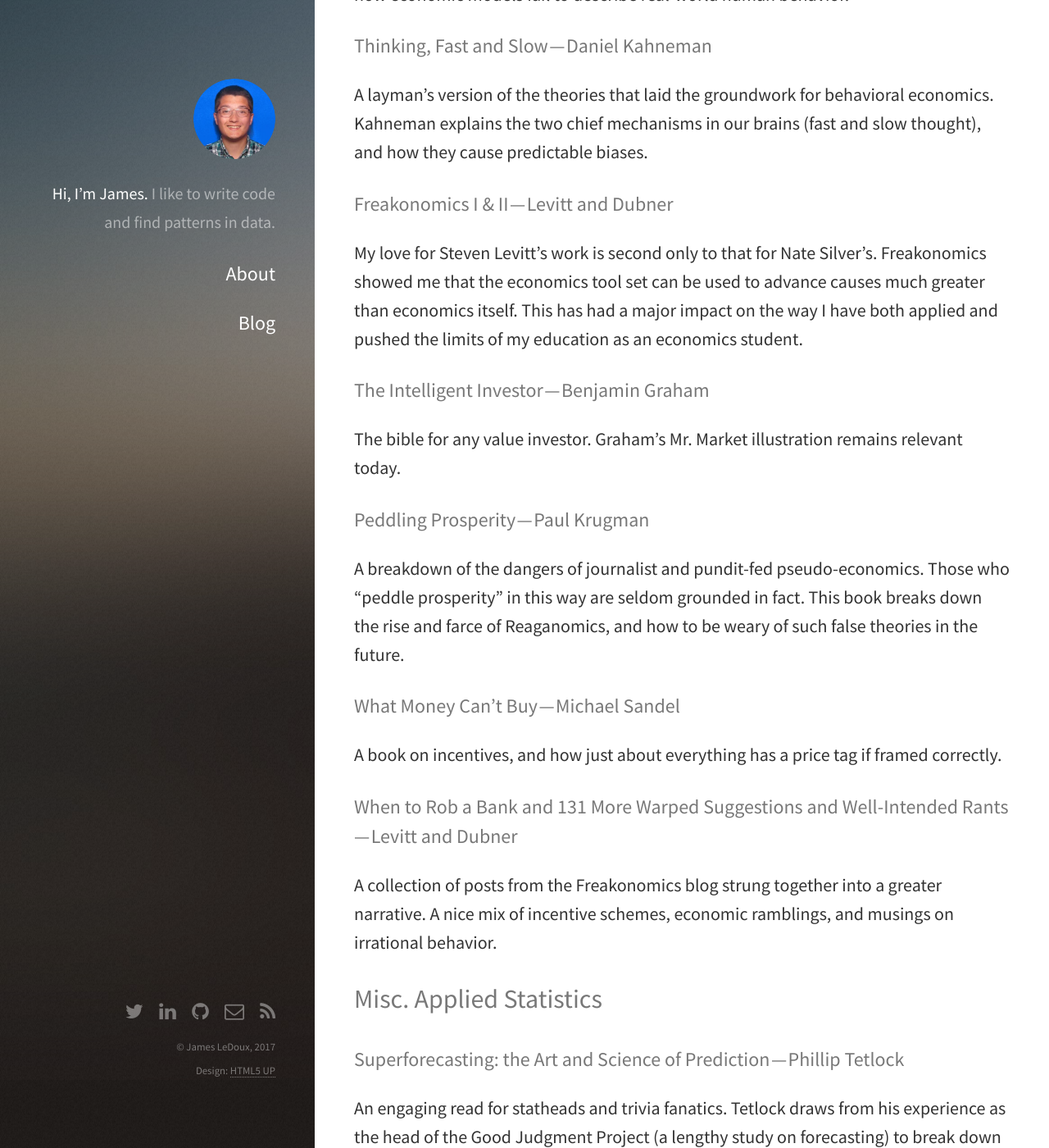
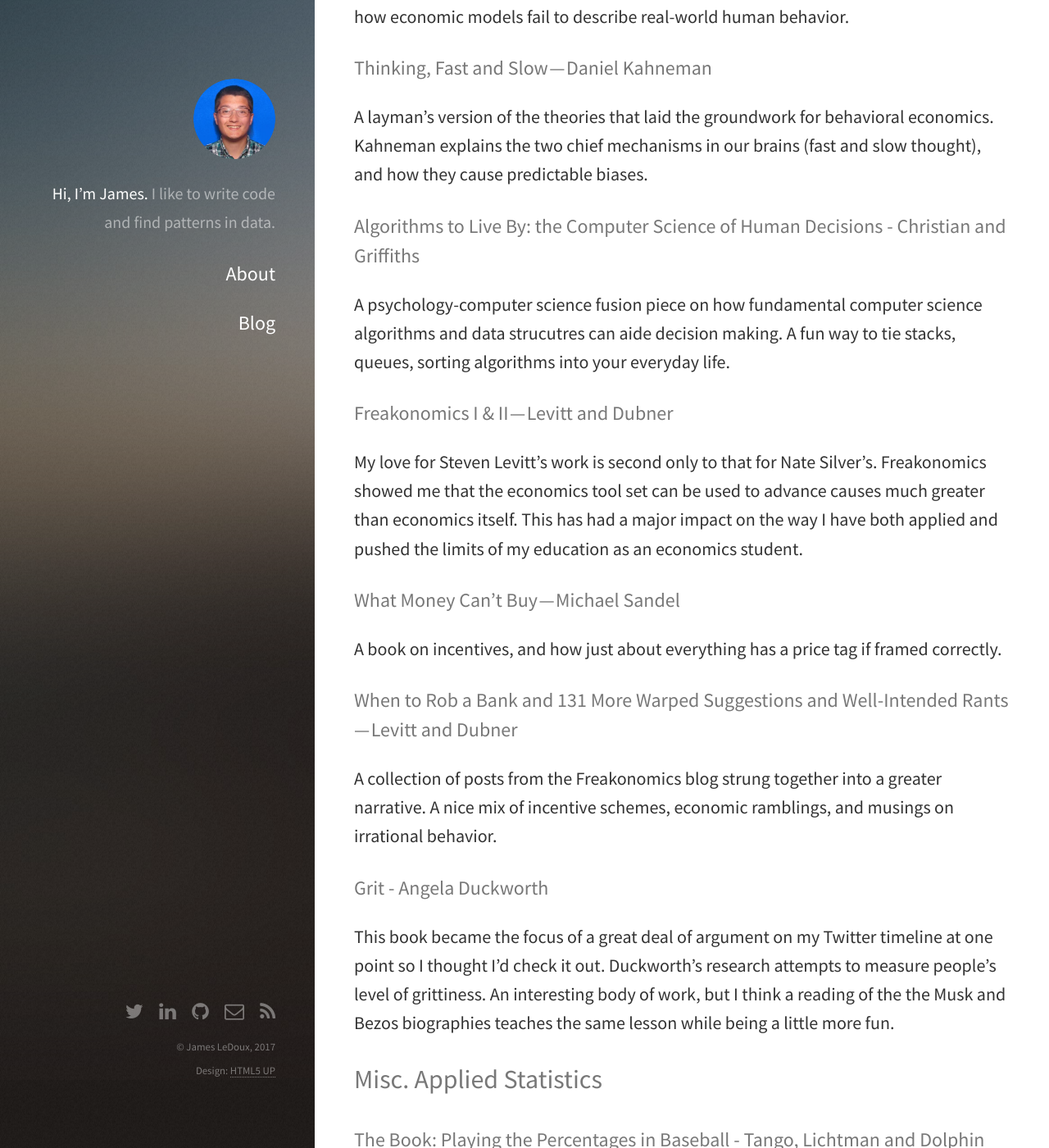
Before and after one commit to jldbc/jldbc.github.io, a Jekyll site: the page built from _posts/2016-05-15-bookshelf.md, in a window 1280 px wide and 1400 px high, scrolled down 1654 px. Shown: the whole window at 82% size. Built offline with Jekyll 4.4.1, drawn with Linux system fonts in a browser that asks for light colours; some of the changed text lies outside the part shown.

Commit message:
update bookshelf

```diff
--- a/_posts/2016-05-15-bookshelf.md
+++ b/_posts/2016-05-15-bookshelf.md
@@ -5,6 +5,8 @@
 excerpt: A collection of some of my favorite books. Business, popular economics, stats and machine learning, and some literature.
 ---
 A running list of books I’ve enjoyed, and a few quick thoughts on what I found worth sharing.
+
+__Currently Reading:__ Bayesian Data Analysis, Analyzing Baseball Data with R
 
 # Data Science
 
@@ -27,11 +29,10 @@
 
 ## Big Data — Schonberger & Cukier
 
-A high-level overview of the ways big data could change various aspects of government and enterprise, and both the risks and sources of value that are associated with this. Do not expect technical depth, but the book is a good first read for the curious.
+A high-level overview of the ways big data could change various aspects of government and enterprise, and both the risks and sources of value that are associated with this.
 
 
-
-# Economics
+# Decision Science
 
 ## Misbehaving — Richard Thaler
 
@@ -41,17 +42,13 @@
 
 A layman’s version of the theories that laid the groundwork for behavioral economics. Kahneman explains the two chief mechanisms in our brains (fast and slow thought), and how they cause predictable biases.
 
+## Algorithms to Live By: the Computer Science of Human Decisions - Christian and Griffiths
+
+A psychology-computer science fusion piece on how fundamental computer science algorithms and data strucutres can aide decision making. A fun way to tie stacks, queues, sorting algorithms into your everyday life.
+
 ## Freakonomics I & II — Levitt and Dubner
 
 My love for Steven Levitt’s work is second only to that for Nate Silver’s. Freakonomics showed me that the economics tool set can be used to advance causes much greater than economics itself. This has had a major impact on the way I have both applied and pushed the limits of my education as an economics student.
-
-## The Intelligent Investor — Benjamin Graham
-
-The bible for any value investor. Graham’s Mr. Market illustration remains relevant today.
-
-## Peddling Prosperity — Paul Krugman
-
-A breakdown of the dangers of journalist and pundit-fed pseudo-economics. Those who “peddle prosperity” in this way are seldom grounded in fact. This book breaks down the rise and farce of Reaganomics, and how to be weary of such false theories in the future.
 
 ## What Money Can’t Buy — Michael Sandel
 
@@ -61,8 +58,16 @@
 
 A collection of posts from the Freakonomics blog strung together into a greater narrative. A nice mix of incentive schemes, economic ramblings, and musings on irrational behavior.
 
+## Grit - Angela Duckworth
+
+This book became the focus of a great deal of argument on my Twitter timeline at one point so I thought I'd check it out. Duckworth's research attempts to measure people's level of grittiness. An interesting body of work, but I think a reading of the the Musk and Bezos biographies teaches the same lesson while being a little more fun.
+
 
 # Misc. Applied Statistics
+
+## The Book: Playing the Percentages in Baseball - Tango, Lichtman and Dolphin
+
+I was lucky enough to work with Tango while working as a statistician at MLB. This book is essentially the bible for a modern-day sabermetrician, answering baseball's most fundamental strategic questions with cold hard data.
 
 ## Superforecasting: the Art and Science of Prediction — Phillip Tetlock
 
@@ -72,7 +77,15 @@
 
 The story of how Billy Beane’s Oakland A’s are able to build successful teams in one of baseball’s smallest markets. Lewis’ walk through the logic of sabermetrics and sorting signal from noise in baseball data was eye opening as a stats geek and sports fan alike.
 
-# Business
+# Business and Economics
+
+## The Everything Store: Jeff Bezos and the Age of Amazon - Brad Stone
+
+The rise of Bezos and Amazon. A handbook on long-term thinking and execution in complex environments.
+
+## Elon Musk - Ashlee Vance
+
+Musk's success story seems similar to that of Bezos: defined by an obsessive focus on a small number of long-term goals and a superhuman work ethic.
 
 ## The Hard Thing About Hard Things — Ben Horowitz
 
@@ -86,6 +99,10 @@
 
 Peter Thiel’s thoughts on how to start a startup. This book is filled with wisdom on market positioning, culture, and overcoming the challenges of early-stage entrepreneurship.
 
+## Peddling Prosperity — Paul Krugman
+
+A breakdown of the dangers of journalist and pundit-fed pseudo-economics. The stories of those who “peddle prosperity” in this way are seldom grounded in facts. This book breaks down the rise and farce of Reaganomics, and how to be weary of such false theories in the future.
+
 ## The Dhando Investor — Mohnish Pabrai
 
 Simple, easy to follow value investing principles from a hedge fund manager.
@@ -98,14 +115,18 @@
 
 More value investing, this time greatly simplified. One of the most useful reads for an investor who is not a finance pro.
 
+## The Intelligent Investor — Benjamin Graham
+
+The bible for any value investor. Graham’s Mr. Market illustration remains relevant today.
+
+
 # Literature
 
 ## Lolita — Vladimir Nabokov
 
-Nabokov has a beautiful writing style, making the book hard to put down. It begins with what is in my opinion one of the greatest (and creepiest, in context) opening paragraphs in all of literature:
+Bringing the reader into the mind of a pedophile, Nabokov combines a beautiful writing style with disturbing subject matter. The opening paragraph captures this well:
 
 > “Lolita, light of my life, fire of my loins. My sin, my soul. Lo-lee-ta: the tip of the tongue taking a trip of three steps down the palate to tap, at three, on the teeth. Lo. Lee. Ta. She was Lo, plain Lo, in the morning, standing four feet ten in one sock. She was Lola in slacks. She was Dolly at school. She was Dolores on the dotted line. But in my arms she was always Lolita.”
-
 
 
 ## 1984 — George Orwell
```
Also changed, not shown: other parts of _posts/2016-05-15-bookshelf.md (+1 -0 lines).
